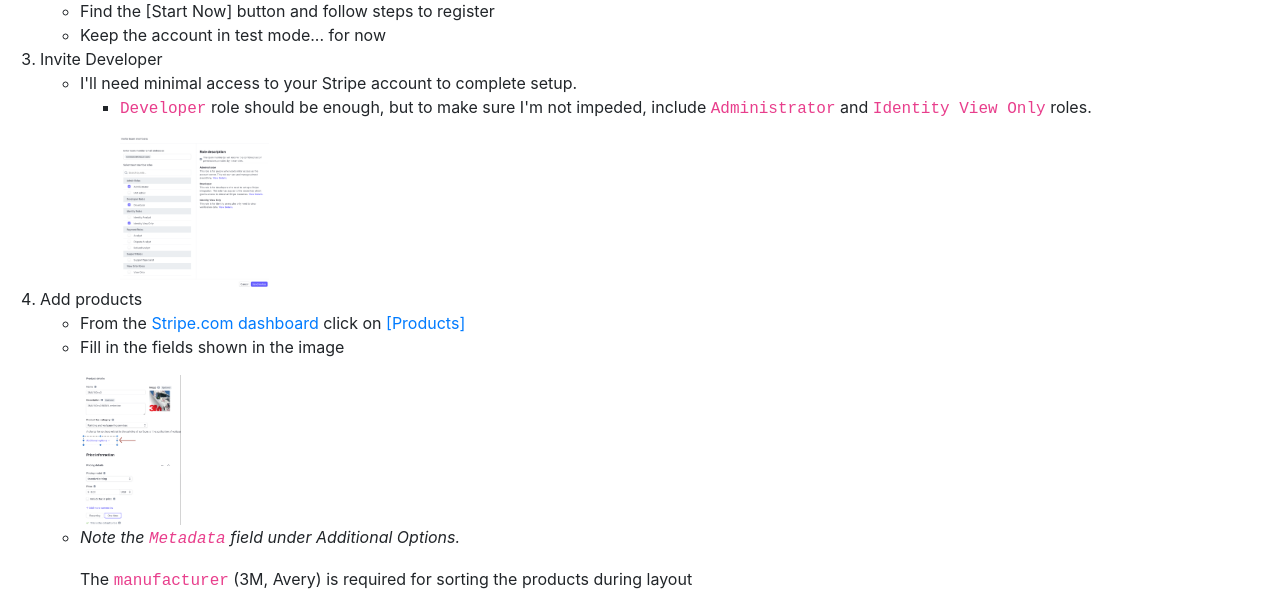
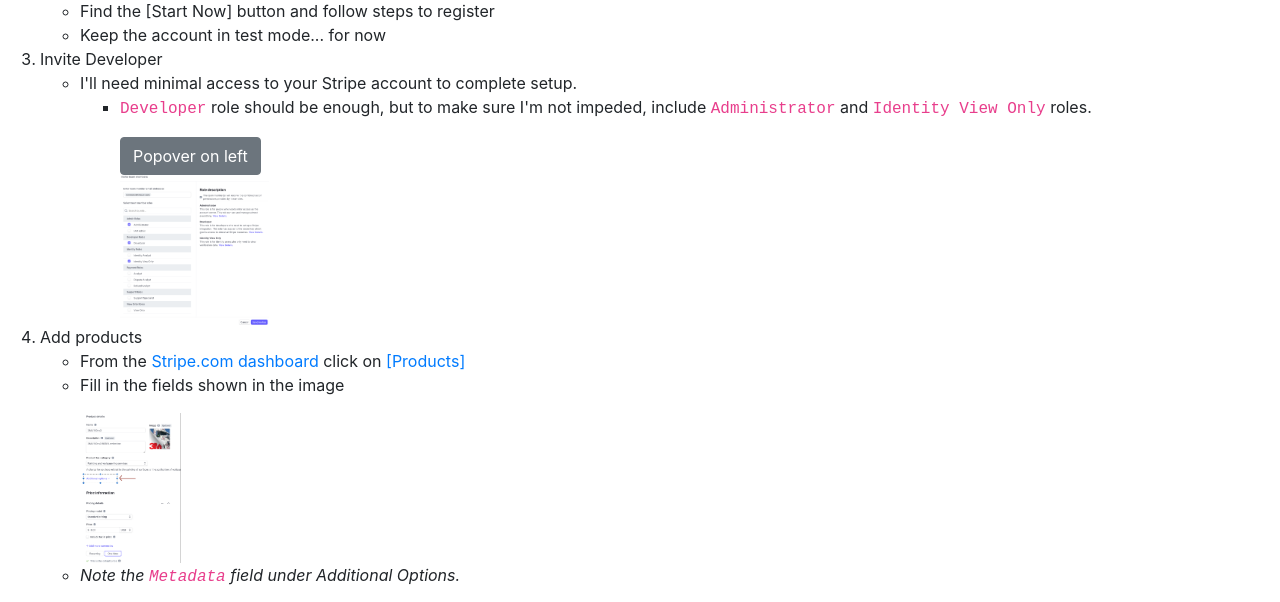
Before and after one commit to archimedon/iw_manual, a website built with Parcel: page index.html in a window 1280 px wide. Shown: the part 146-748 px from the top of the page. Built offline with nearby package versions, Linux system fonts and the light colour scheme.

```diff
--- a/index.html
+++ b/index.html
@@ -83,7 +83,12 @@
 
         <ul>
           <li><p><code>Developer</code> role should be enough, but to make sure I'm not impeded, include <code>Administrator</code> and <code>Identity View Only</code> roles.</p>
-            <div class="inlineIt"><img src="img/add_user_show roles.png" height="150px" /></div>
+            <div class="inlineIt">
+              <button type="button" class="btn btn-secondary" data-container="body" data-toggle="popover" data-placement="left" data-content="Vivamus sagittis lacus vel augue laoreet rutrum faucibus.">
+                Popover on left
+              </button>
+
+              <img src="img/add_user_show roles.png" height="150px" /></div>
           </li>
         </ul>
       </li>
@@ -128,7 +133,11 @@
 
 
 
-
+<script type="text/javascript">
+  $(function () {
+    $('[data-toggle="popover"]').popover()
+  })
+</script>
 
 
 
```
